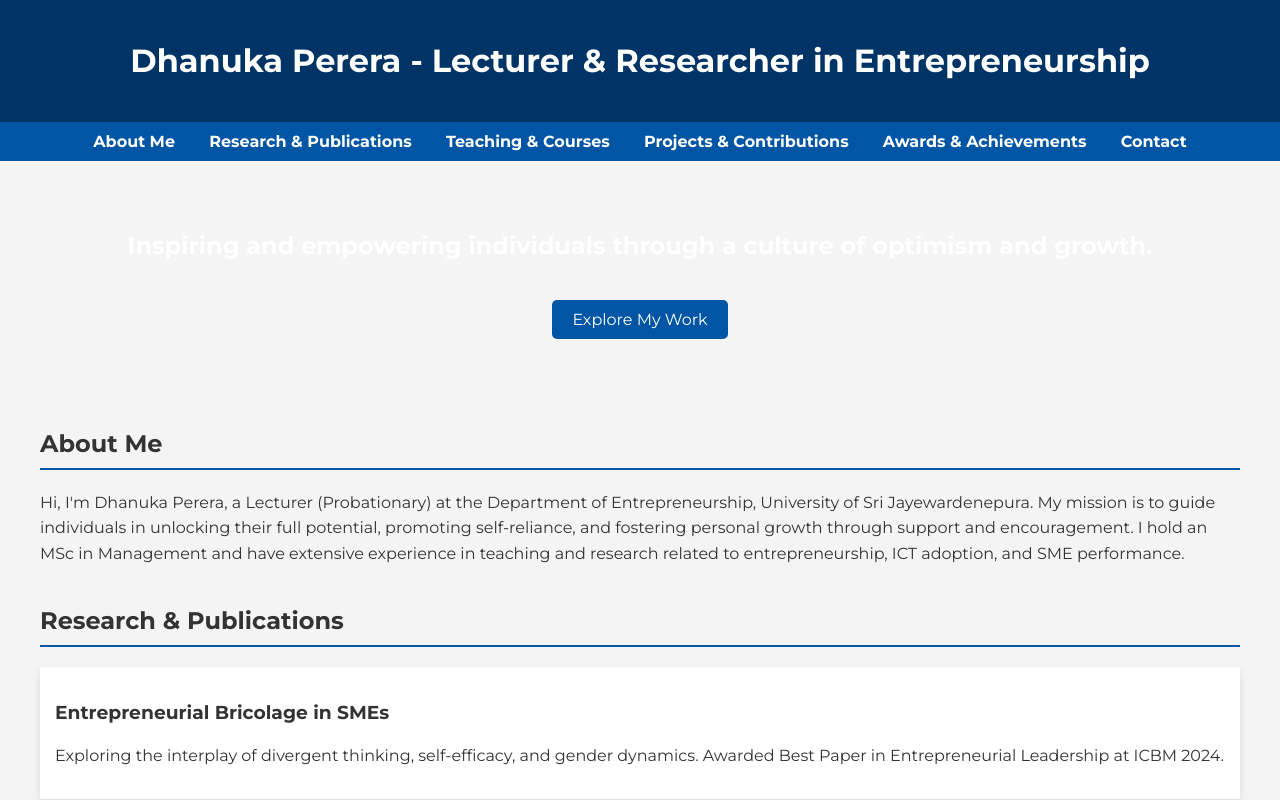
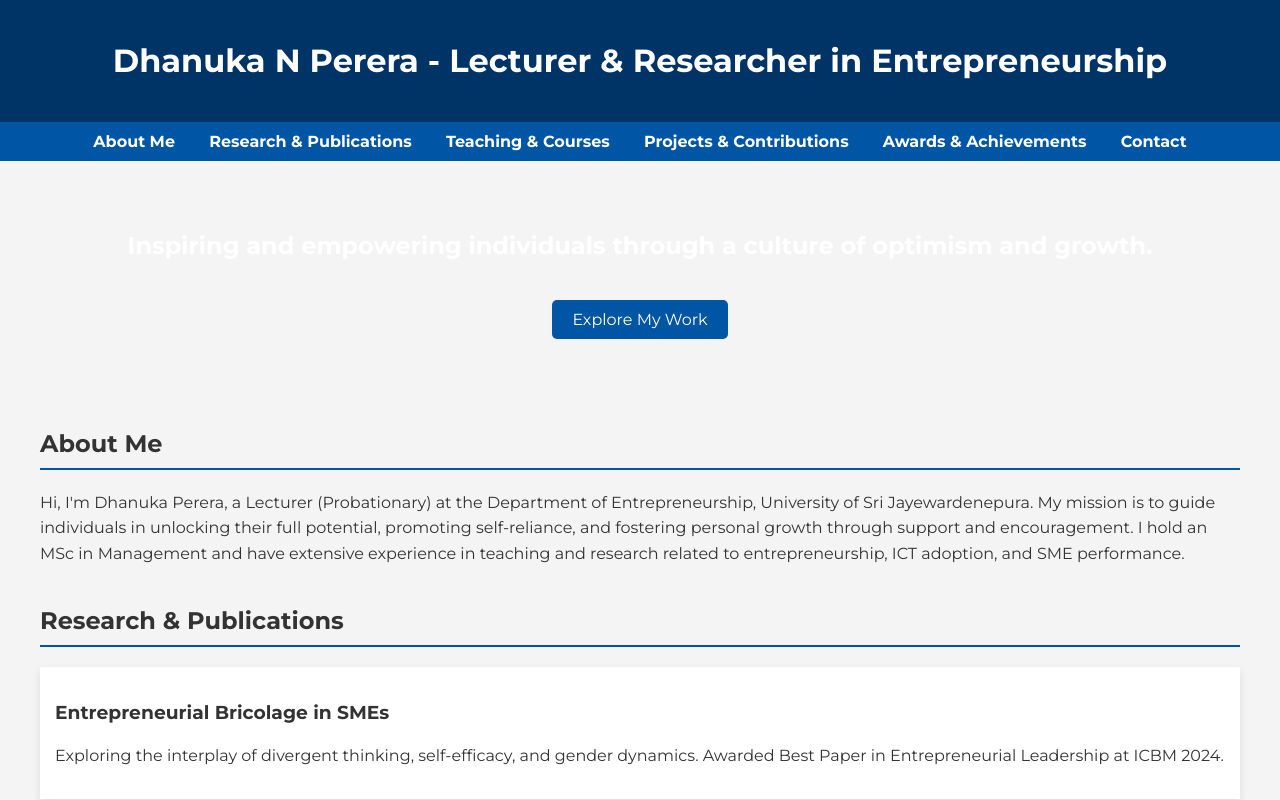
Before and after one commit to dhanukaprr/htmlproject, a plain HTML site: page index.html in a window 1280 px wide. Shown: the top 800 px of the page. Drawn offline with Linux system fonts and the light colour scheme.

Commit message:
Update index.html

```diff
--- a/index.html
+++ b/index.html
@@ -9,7 +9,7 @@
 </head>
 <body>
     <header>
-        <h1>Dhanuka Perera - Lecturer & Researcher in Entrepreneurship</h1>
+        <h1>Dhanuka N Perera - Lecturer & Researcher in Entrepreneurship</h1>
     </header>
 
     <nav>
```
